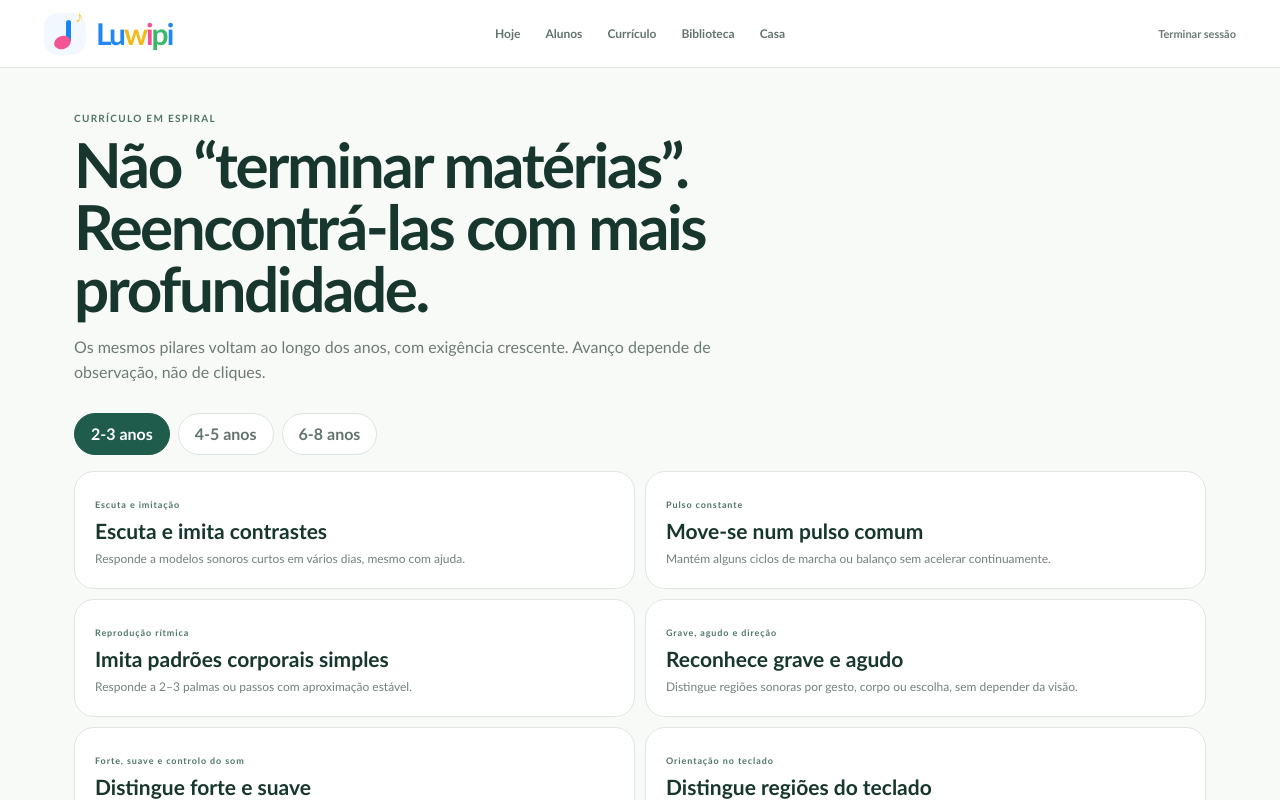
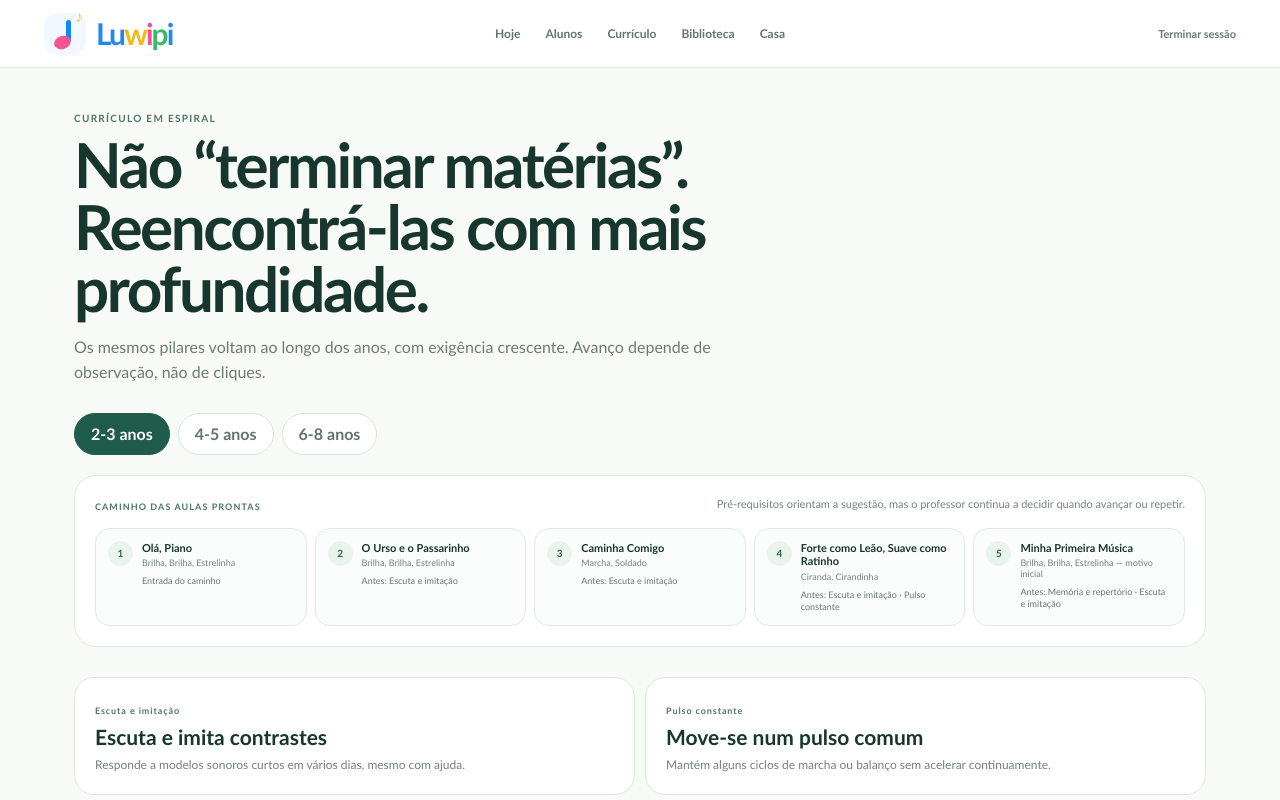
Before and after one commit to yuranicango-sketch/Luwipi, a Next.js app: page /curriculo in a window 1280 px wide. Shown: the top 800 px of the page. Built offline with nearby package versions, Linux system fonts and the light colour scheme; no server answers.

Commit message:
Expose the lesson path and product UX contract

```diff
--- a/components/curriculum-map.module.css
+++ b/components/curriculum-map.module.css
@@ -1 +1,3 @@
 .page{max-width:1180px;margin:0 auto;padding:38px 24px 80px}.page header span,.all>span{font-size:10px;font-weight:950;letter-spacing:.13em;color:#4e7466}.page header h1{font-size:clamp(38px,5vw,62px);max-width:900px;letter-spacing:-2.4px;line-height:1;margin:8px 0 12px}.page header p{max-width:700px;color:#6d7b75;line-height:1.55}.tabs{display:flex;gap:8px;margin:28px 0 16px}.tabs button{height:42px;border:1px solid #dce4e0;background:#fff;border-radius:999px;padding:0 16px;font-weight:900;color:#63736c;cursor:pointer}.tabs button[data-active=true]{background:#1f5c4c;color:#fff;border-color:#1f5c4c}.map{display:grid;grid-template-columns:repeat(2,1fr);gap:10px}.map article{border:1px solid #dfe6e2;background:#fff;border-radius:20px;padding:20px}.map span{font-size:9px;font-weight:950;letter-spacing:.1em;color:#4f7668}.map h2{font-size:21px;margin:7px 0}.map p{font-size:12px;line-height:1.5;color:#74817b;margin:0}.all{margin-top:30px;border-top:1px solid #e0e7e3;padding-top:20px}.all>div{display:flex;flex-wrap:wrap;gap:7px;margin-top:10px}.all b{font-size:10px;background:#eef4f1;border-radius:999px;padding:8px 10px;color:#49665c}@media(max-width:720px){.page{padding:24px 16px 60px}.map{grid-template-columns:1fr}.page header h1{font-size:42px}}
+
+.lessonPath{margin:20px 0 30px;border:1px solid #dfe7e3;background:#fff;border-radius:22px;padding:20px}.pathHead{display:flex;justify-content:space-between;gap:20px;align-items:flex-end;margin-bottom:16px}.pathHead span{font-size:9px;font-weight:950;letter-spacing:.12em;color:#4d7466}.pathHead p{max-width:520px;margin:0;font-size:11px;line-height:1.45;color:#76837e}.pathRail{display:grid;grid-template-columns:repeat(5,1fr);gap:8px}.pathRail article{min-width:0;border:1px solid #e2e8e5;border-radius:15px;padding:12px;background:#fbfdfc;display:flex;gap:9px;align-items:flex-start}.pathRail article>b{width:25px;height:25px;border-radius:50%;display:grid;place-items:center;background:#eaf3ee;color:#2f6455;font-size:10px;flex:0 0 auto}.pathRail article>div{min-width:0;display:flex;flex-direction:column;gap:3px}.pathRail strong{font-size:11px;line-height:1.25}.pathRail small{font-size:9px;color:#74817c}.pathRail p{font-size:9px;line-height:1.35;color:#66766f;margin:4px 0 0}@media(max-width:900px){.pathRail{grid-template-columns:repeat(2,1fr)}}@media(max-width:600px){.pathHead{align-items:flex-start;flex-direction:column}.pathRail{grid-template-columns:1fr}}
--- a/components/curriculum-map.tsx
+++ b/components/curriculum-map.tsx
@@ -1,11 +1,29 @@
 "use client";
 import { useState } from "react";
-import { competencyLabels, type AgeBand, type CompetencyId } from "@/lib/suzuki-lessons";
+import { competencyLabels, lessonTemplates, type AgeBand, type CompetencyId } from "@/lib/suzuki-lessons";
+import { lessonPathMeta } from "@/lib/lesson-path";
 import { spiralMilestones } from "@/lib/spiral-curriculum";
 import styles from "./curriculum-map.module.css";
 
 export function CurriculumMap(){
   const [age,setAge]=useState<AgeBand>("2-3");
-  const visible=spiralMilestones.filter((m)=>m.ageBand===age);
-  return <div className={styles.page}><header><span>CURRÍCULO EM ESPIRAL</span><h1>Não “terminar matérias”. Reencontrá-las com mais profundidade.</h1><p>Os mesmos pilares voltam ao longo dos anos, com exigência crescente. Avanço depende de observação, não de cliques.</p></header><div className={styles.tabs}>{(["2-3","4-5","6-8"] as AgeBand[]).map((item)=><button key={item} data-active={age===item} onClick={()=>setAge(item)}>{item} anos</button>)}</div><section className={styles.map}>{visible.map((m)=><article key={`${m.competency}-${m.ageBand}`}><span>{competencyLabels[m.competency]}</span><h2>{m.title}</h2><p>{m.readyWhen}</p></article>)}</section><section className={styles.all}><span>12 COMPETÊNCIAS RASTREÁVEIS</span><div>{(Object.keys(competencyLabels) as CompetencyId[]).map((id)=><b key={id}>{competencyLabels[id]}</b>)}</div></section></div>;
+  const visible=spiralMilestones.filter((milestone)=>milestone.ageBand===age);
+  const path=lessonTemplates.filter((lesson)=>lesson.ageBand===age).slice().sort((a,b)=>lessonPathMeta(a.id).sequence-lessonPathMeta(b.id).sequence);
+
+  return <div className={styles.page}>
+    <header><span>CURRÍCULO EM ESPIRAL</span><h1>Não “terminar matérias”. Reencontrá-las com mais profundidade.</h1><p>Os mesmos pilares voltam ao longo dos anos, com exigência crescente. Avanço depende de observação, não de cliques.</p></header>
+    <div className={styles.tabs}>{(["2-3","4-5","6-8"] as AgeBand[]).map((item)=><button key={item} data-active={age===item} onClick={()=>setAge(item)}>{item} anos</button>)}</div>
+
+    <section className={styles.lessonPath}>
+      <div className={styles.pathHead}><span>CAMINHO DAS AULAS PRONTAS</span><p>Pré-requisitos orientam a sugestão, mas o professor continua a decidir quando avançar ou repetir.</p></div>
+      <div className={styles.pathRail}>{path.map((lesson,index)=>{
+        const meta=lessonPathMeta(lesson.id);
+        const prerequisites=Object.keys(meta.prerequisites) as CompetencyId[];
+        return <article key={lesson.id}><b>{index+1}</b><div><strong>{lesson.title}</strong><small>{lesson.repertoire}</small>{prerequisites.length?<p>Antes: {prerequisites.map((id)=>competencyLabels[id]).join(" · ")}</p>:<p>Entrada do caminho</p>}</div></article>
+      })}</div>
+    </section>
+
+    <section className={styles.map}>{visible.map((milestone)=><article key={`${milestone.competency}-${milestone.ageBand}`}><span>{competencyLabels[milestone.competency]}</span><h2>{milestone.title}</h2><p>{milestone.readyWhen}</p></article>)}</section>
+    <section className={styles.all}><span>12 COMPETÊNCIAS RASTREÁVEIS</span><div>{(Object.keys(competencyLabels) as CompetencyId[]).map((id)=><b key={id}>{competencyLabels[id]}</b>)}</div></section>
+  </div>;
 }
```
Also changed, not shown: components/library-panel.module.css (+2 -0 lines), components/library-panel.tsx (+5 -2 lines), 1 other file (tests, documents, lock files or other folders).
